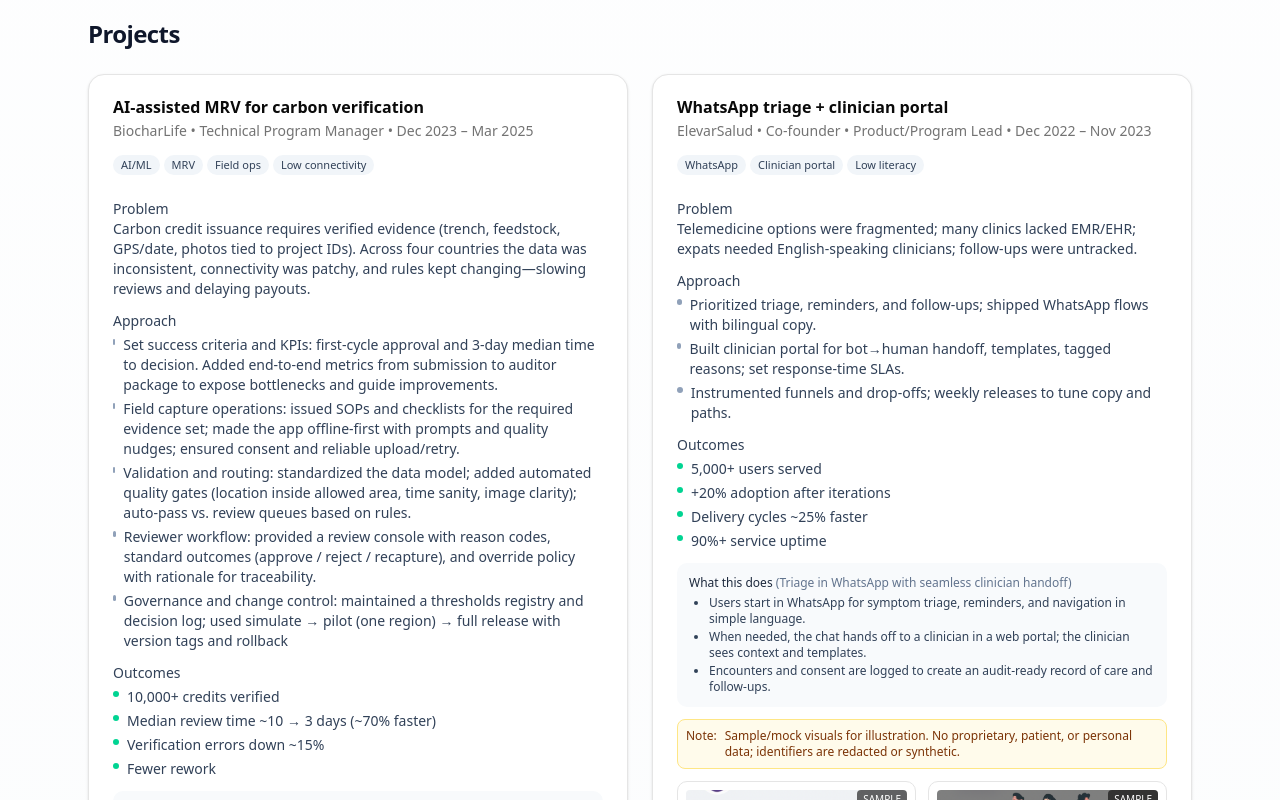
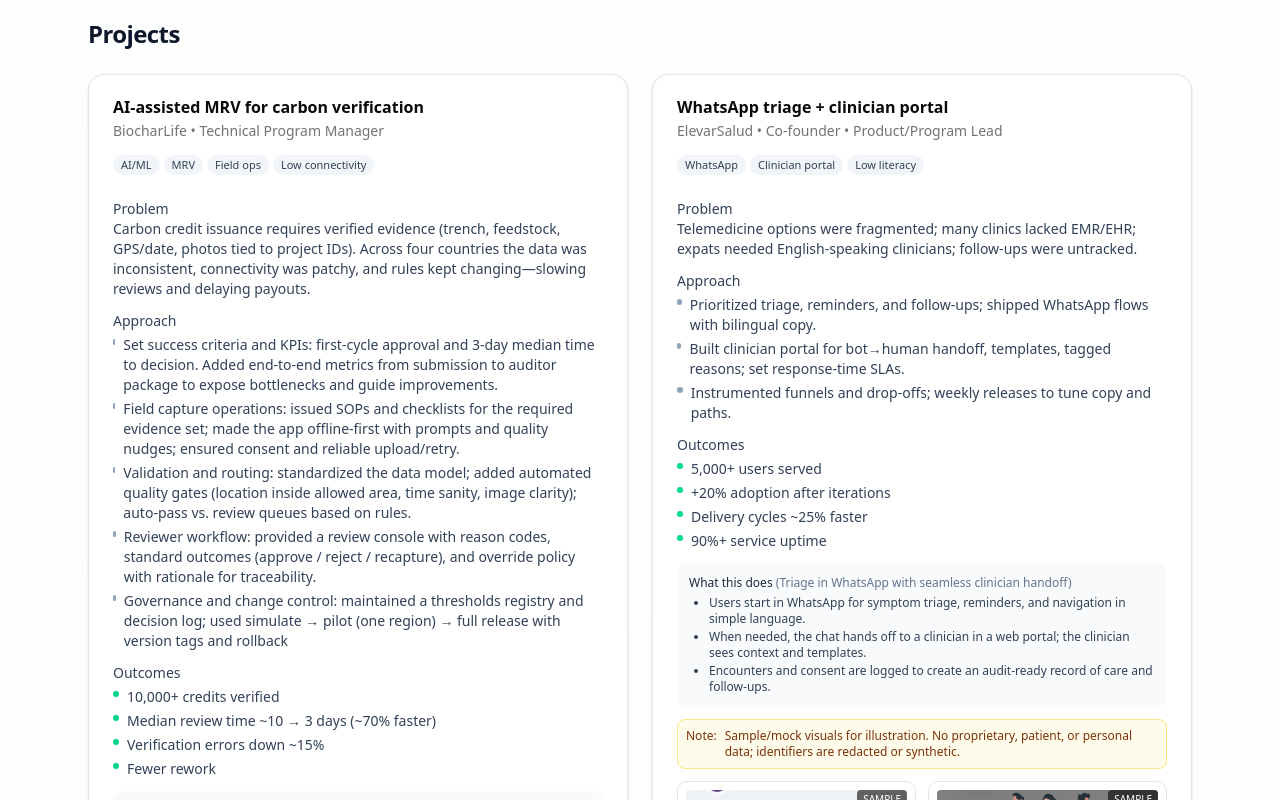
Before and after one commit to mona-work/mona-portfolio, a Next.js app: page / in a window 1280 px wide. Shown: the part 1280-2080 px from the top of the page. Built offline with nearby package versions, Linux system fonts and the light colour scheme.

Commit message:
Remove ad simulator prototype and refs

```diff
--- a/app/page.tsx
+++ b/app/page.tsx
@@ -358,7 +358,7 @@
           <div>
             <CardTitle className="text-xl">{p.title}</CardTitle>
             <p className="text-sm text-muted-foreground mt-1">
-              {p.org} • {p.role} • {p.timeframe}
+              {p.org} • {p.role}
             </p>
             <div className="mt-2 flex flex-wrap gap-2">
               {p.tags.map((t) => (
@@ -508,7 +508,7 @@
         <CardHeader>
           <CardTitle>{p.title}</CardTitle>
           <div className="text-sm text-muted-foreground">
-            {p.org} • {p.role} • {p.timeframe}
+            {p.org} • {p.role}
           </div>
           <div className="mt-2 flex flex-wrap gap-1">
             {p.tags.map((t) => (
```
